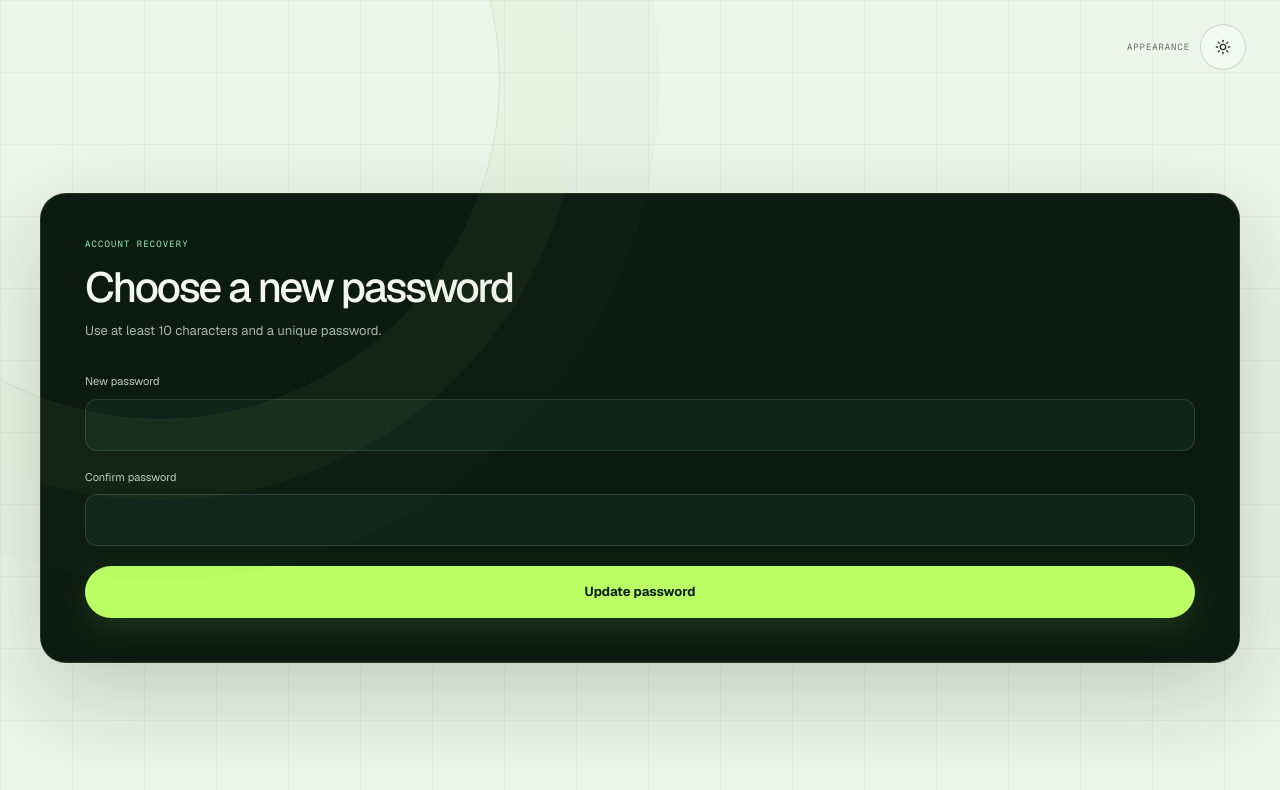
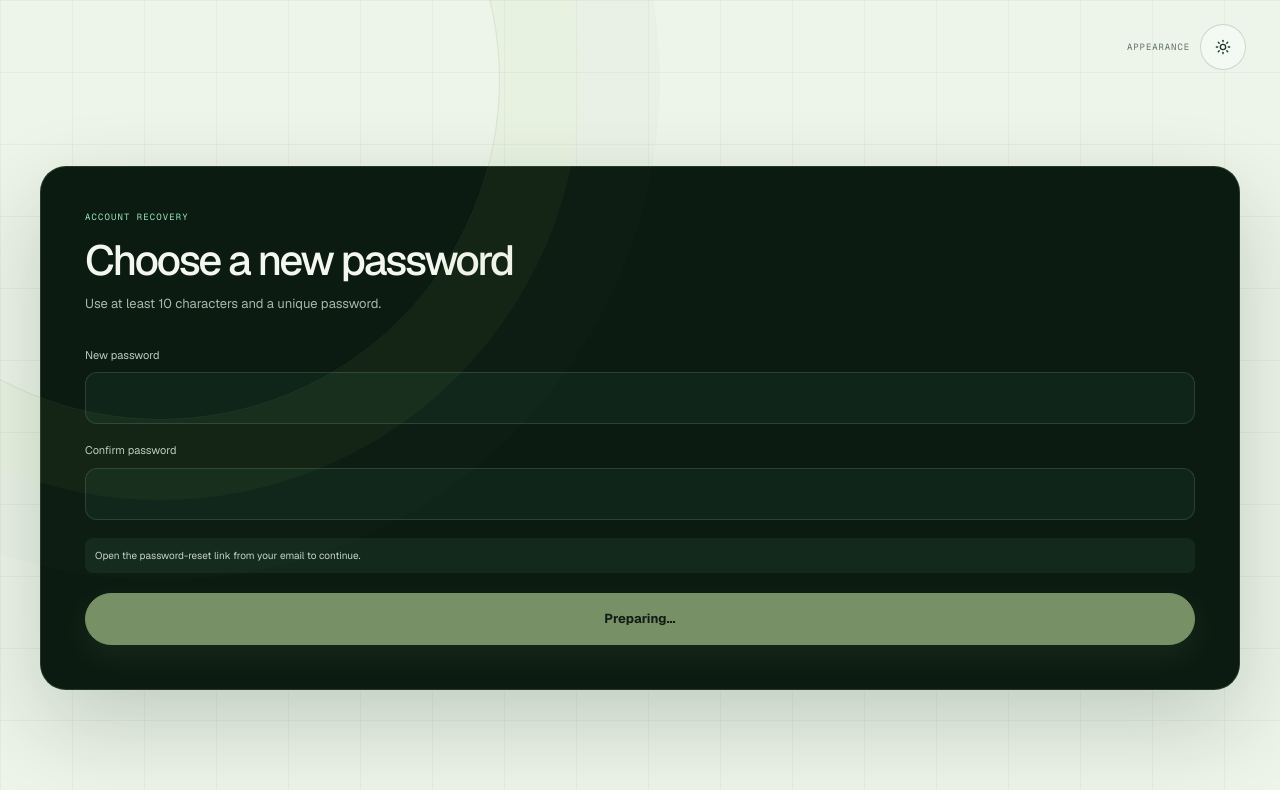
Before and after one commit to mrinfinitum/solar-farm, a Next.js app: page /auth/reset-password in a window 1280 px wide. Shown: the top 790 px of the page. Built offline with nearby package versions, Linux system fonts and the light colour scheme; no server answers.

Commit message:
Fix implicit password recovery callbacks

```diff
--- a/app/auth/callback/route.ts
+++ b/app/auth/callback/route.ts
@@ -7,7 +7,15 @@ export async function GET(request: Request) {
   const requestedNext = url.searchParams.get("next");
   const next = requestedNext?.startsWith("/") && !requestedNext.startsWith("//") ? requestedNext : "/dashboard";
 
-  if (!code) return NextResponse.redirect(new URL("/login?error=invalid_callback", url.origin));
+  // Admin-generated recovery and invitation links use an implicit session in
+  // the URL fragment. Fragments are intentionally unavailable to the server,
+  // so forward the browser to the recovery form where the session is consumed.
+  if (!code) {
+    if (next === "/auth/reset-password") {
+      return NextResponse.redirect(new URL(next, url.origin));
+    }
+    return NextResponse.redirect(new URL("/login?error=invalid_callback", url.origin));
+  }
 
   const supabase = await createClient();
   if (!supabase) return NextResponse.redirect(new URL("/login?error=configuration", url.origin));
--- a/components/dashboard/reset-password-form.tsx
+++ b/components/dashboard/reset-password-form.tsx
@@ -1,8 +1,60 @@
 "use client";
-import { useState } from "react";
+import { useEffect, useState } from "react";
+import { recoveryTokensFromHash } from "@/lib/auth/recovery";
 import { createClient } from "@/lib/supabase/client";
 export function ResetPasswordForm() {
-  const [message,setMessage]=useState(""); const [loading,setLoading]=useState(false);
+  const [message,setMessage]=useState("Preparing your secure recovery session…");
+  const [loading,setLoading]=useState(false);
+  const [ready,setReady]=useState(false);
+
+  useEffect(() => {
+    let active = true;
+
+    async function prepareSession() {
+      const supabase = createClient();
+      if (!supabase) {
+        if (active) setMessage("Password recovery is not configured.");
+        return;
+      }
+
+      const tokens = recoveryTokensFromHash(window.location.hash);
+      if (tokens) {
+        // Remove bearer credentials from the address bar before making a
+        // network request or rendering the editable form.
+        window.history.replaceState(null, "", `${window.location.pathname}${window.location.search}`);
+        const { error } = await supabase.auth.setSession({
+          access_token: tokens.accessToken,
+          refresh_token: tokens.refreshToken,
+        });
+        if (error) {
+          if (active) setMessage("This recovery link is invalid or has expired. Request a new link.");
+          return;
+        }
+
+        const { data: activated, error: activationError } = await supabase.rpc("activate_my_membership");
+        if (activationError || activated !== true) {
+          await supabase.auth.signOut();
+          if (active) setMessage("This account is not active. Contact an NSoul administrator.");
+          return;
+        }
+      } else {
+        const { data } = await supabase.auth.getSession();
+        if (!data.session) {
+          if (active) setMessage("Open the password-reset link from your email to continue.");
+          return;
+        }
+      }
+
+      if (active) {
+        setReady(true);
+        setMessage("");
+      }
+    }
+
+    void prepareSession();
+    return () => { active = false; };
+  }, []);
+
   async function submit(formData:FormData){ const password=String(formData.get("password")||""); const confirm=String(formData.get("confirm")||""); if(password!==confirm){setMessage("Passwords do not match.");return;} const supabase=createClient(); if(!supabase){setMessage("Supabase is not configured.");return;} setLoading(true); const {error}=await supabase.auth.updateUser({password}); setMessage(error?error.message:"Password updated. You can now return to the dashboard."); setLoading(false); }
-  return <form action={submit} className="auth-form"><label><span>New password</span><div><input name="password" type="password" minLength={10} required autoComplete="new-password" /></div></label><label><span>Confirm password</span><div><input name="confirm" type="password" minLength={10} required autoComplete="new-password" /></div></label>{message&&<p className="auth-message" role="status">{message}</p>}<button className="finder-button finder-button--primary" disabled={loading}>{loading?"Updating…":"Update password"}</button></form>;
+  return <form action={submit} className="auth-form"><label><span>New password</span><div><input name="password" type="password" minLength={10} required autoComplete="new-password" disabled={!ready||loading} /></div></label><label><span>Confirm password</span><div><input name="confirm" type="password" minLength={10} required autoComplete="new-password" disabled={!ready||loading} /></div></label>{message&&<p className="auth-message" role="status">{message}</p>}<button className="finder-button finder-button--primary" disabled={!ready||loading}>{loading?"Updating…":ready?"Update password":"Preparing…"}</button></form>;
 }
--- /dev/null
+++ b/lib/auth/recovery.ts
@@ -0,0 +1,22 @@
+export type RecoveryTokens = {
+  accessToken: string;
+  refreshToken: string;
+  type: "recovery" | "invite" | "signup";
+};
+
+const supportedRecoveryTypes = new Set(["recovery", "invite", "signup"]);
+
+export function recoveryTokensFromHash(hash: string): RecoveryTokens | null {
+  const params = new URLSearchParams(hash.startsWith("#") ? hash.slice(1) : hash);
+  const accessToken = params.get("access_token");
+  const refreshToken = params.get("refresh_token");
+  const type = params.get("type");
+
+  if (!accessToken || !refreshToken || !type || !supportedRecoveryTypes.has(type)) return null;
+
+  return {
+    accessToken,
+    refreshToken,
+    type: type as RecoveryTokens["type"],
+  };
+}
```
Also changed, not shown: 1 other file (tests, documents, lock files or other folders).
